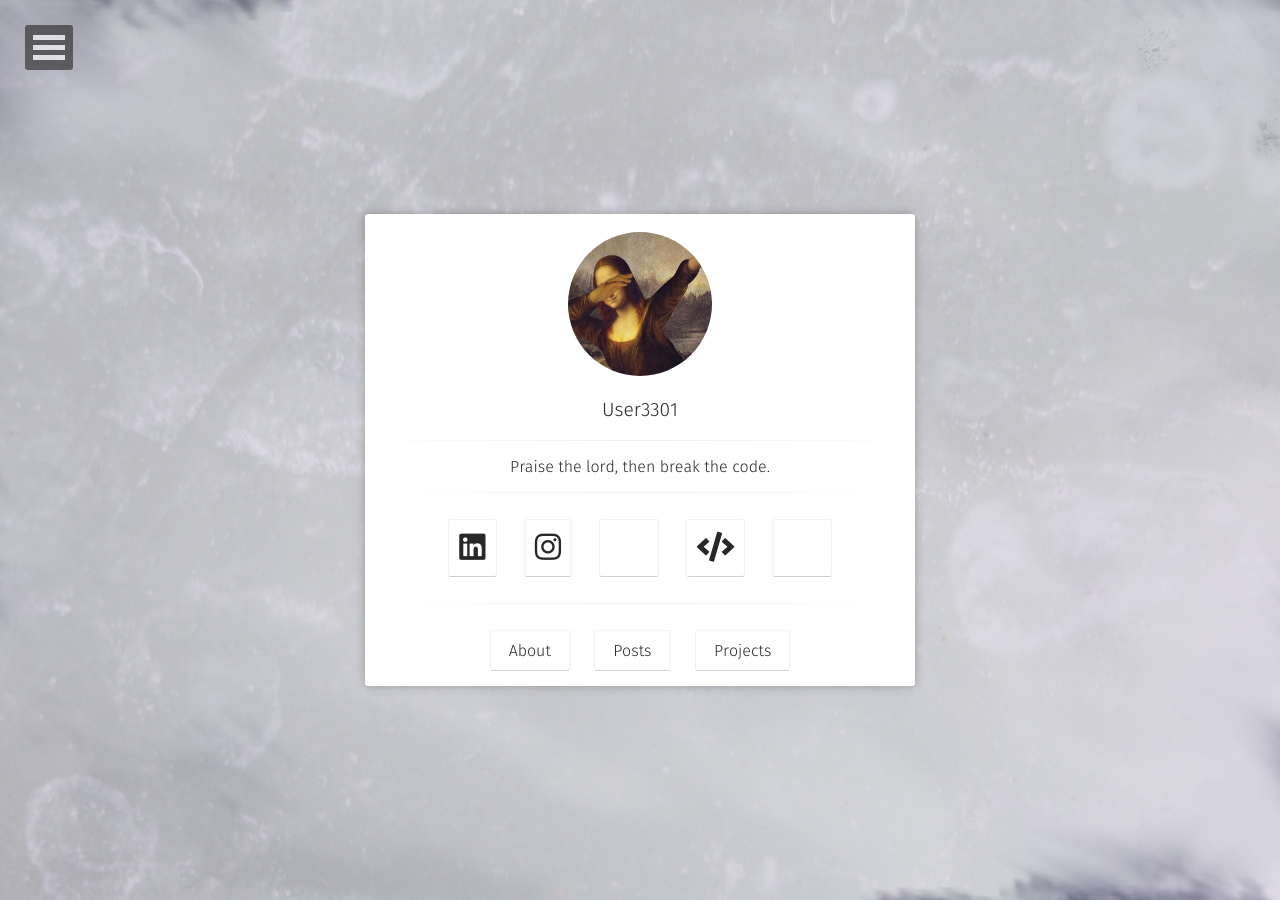
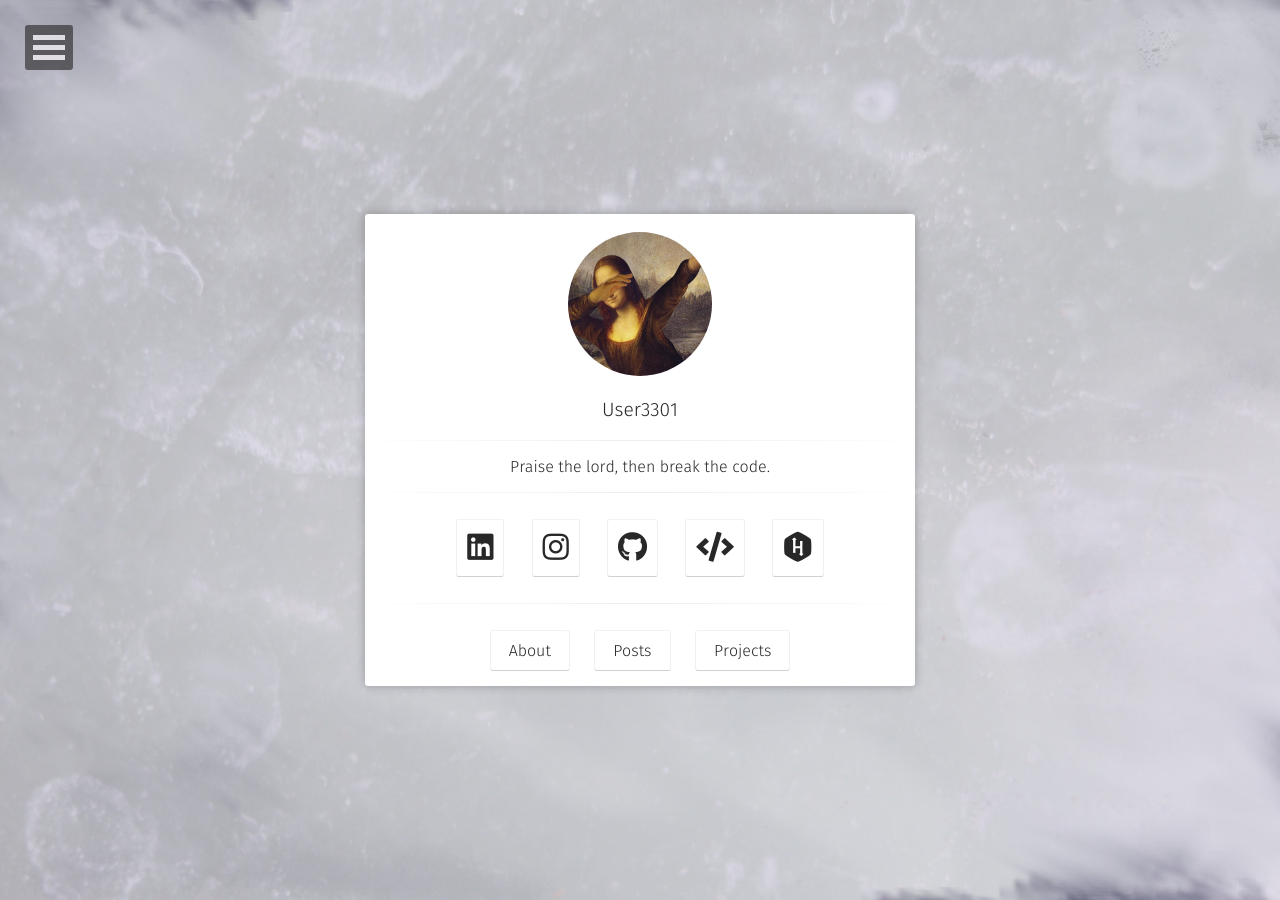
Before and after one commit to user3301/user3301.github.io, a Jekyll site: the page built from index.html, in a window 1280 px wide. Built offline with Jekyll 4.4.1, drawn with Linux system fonts in a browser that asks for light colours; nearby versions of some CDN libraries; some web fonts are replaced.

Commit message:
update fw icon name

```diff
--- a/_includes/social-links.html
+++ b/_includes/social-links.html
@@ -19,7 +19,7 @@
     {% if site.medium %}<a class="social-btn" href="https://medium.com/{{ site.medium }}" target="_blank"
         rel="noopener noreferrer"><i class="fa fa-fw fa-medium"></i></a>{% endif %}
     {% if site.github-url %}<a class="social-btn" href="http://github.com/{{ site.github-url }}" target="_blank"
-        rel="noopener noreferrer"><i class="fa fa-fw fa-github"></i></a>{% endif %}
+        rel="noopener noreferrer"><i class="fab fa-github"></i></a>{% endif %}
     {% if site.stackoverflow %}<a class="social-btn" href="http://stackoverflow.com/users/{{ site.stackoverflow }}"
         target="_blank" rel="noopener noreferrer"><i class="fa fa-fw fa-stack-overflow"></i></a>{% endif %}
     {% if site.lastfm %}<a class="social-btn" href="http://lastfm.com/user/{{ site.lastfm }}" target="_blank"
@@ -53,5 +53,5 @@
     {% if site.leetcode %}<a class="social-btn" href="https://leetcode.com/{{ site.leetcode }}" target="_blank"
         rel="noopener noreferrer"><i class="fa fa-fw fa-code"></i></a>{% endif %}
     {% if site.leetcode %}<a class="social-btn" href="https://hackerrank.com/{{ site.hackerrank }}" target="_blank"
-        rel="noopener noreferrer"><i class="fa fa-fw fa-hackerrank"></i></a>{% endif %}
+        rel="noopener noreferrer"><i class="fab fa-hackerrank"></i></a>{% endif %}
 </h3>
```
